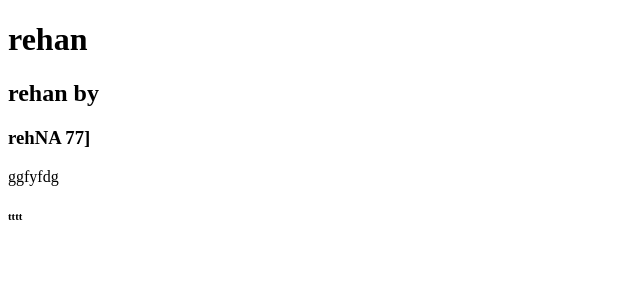
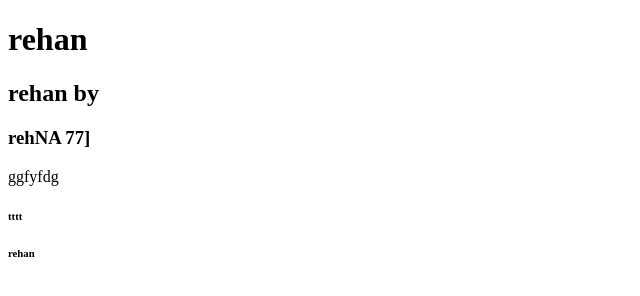
Before and after one commit to oshatatgame/my-potfolio, a plain HTML site: page index.html in a window 1280 px wide. Shown: the full height of the page, 0-640 px from the left. Drawn offline with Linux system fonts and the light colour scheme.

Commit message:
Add files via upload

```diff
--- a/index.html
+++ b/index.html
@@ -12,5 +12,6 @@
     <h3>rehNA 77]</h3>
     <p>ggfyfdg</p>
     <h6>tttt</h6>
+    <h6>rehan</h6>
 </body>
 </html>
```
